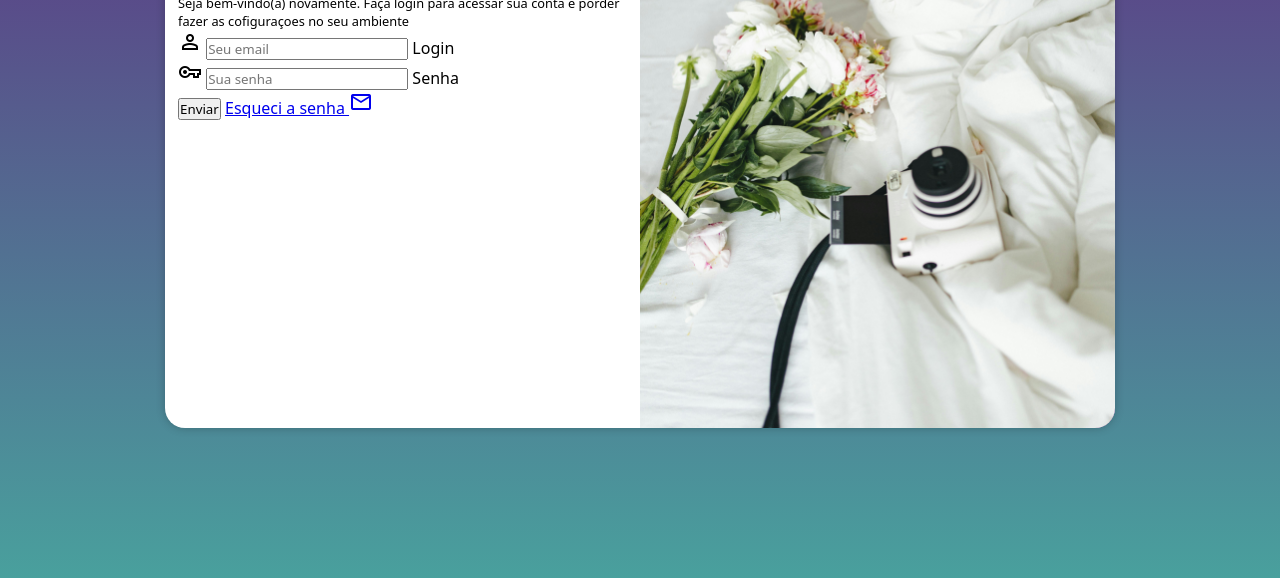
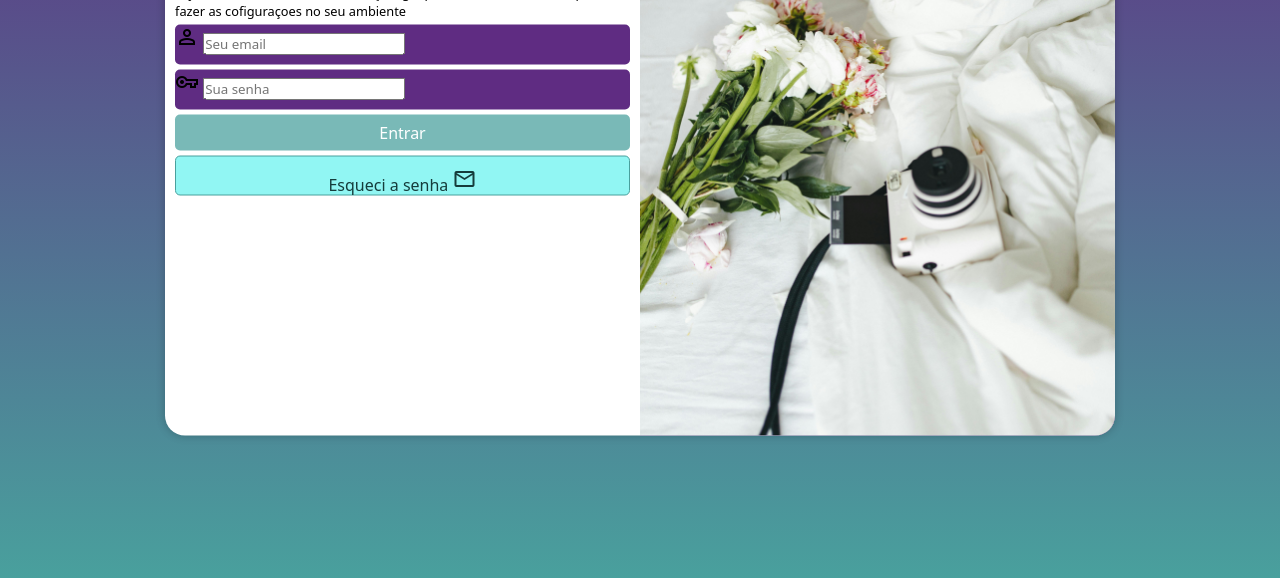
Before and after one commit to JoaoVictor1819/projeto-login, a plain HTML site: page index.html in a window 1280 px wide. Shown: the part 222-800 px from the top of the page. Drawn offline with nearby package versions, Linux system fonts and the light colour scheme.

Commit message:
formatação do formulario

```diff
--- a/estilos/media-query.css
+++ b/estilos/media-query.css
@@ -47,6 +47,5 @@
     }
     #formulario > p{
    font-size: 0.8em;
+    }
 }
-
-}
--- a/estilos/style.css
+++ b/estilos/style.css
@@ -33,7 +33,7 @@ main{
     overflow: hidden;
     background-color: white;
     width: 250px;
-    height: 500px;
+    height: 515px;
     border-radius: 20px;
     box-shadow: 0px 0px 10px rgba(0, 0, 0, 0.23);
 
@@ -50,7 +50,7 @@ main{
 }
 #login > #formulario{
     display: block;
-    padding: 13px;
+    padding: 10px;
 }
 #formulario > h1{
     text-align: center;
@@ -59,3 +59,52 @@ main{
 #formulario > p{
    font-size: 0.8em;
 }
+form > .campo{
+   background-color: #5f2c82;
+   display: block;
+   width: 100%;
+   height: 40px;
+   border-radius: 5px;
+   margin: 5px 0px;
+}
+.campo > label{
+    display: none;
+}
+form > input[type=submit]{
+    display: block;
+    font-size: 1em;
+    width: 100%;
+    height: 36px;
+    background-color: #49a09dbb;
+    color: white;
+    border: none;
+    border-radius: 5px;
+    cursor: pointer;
+}
+
+form > input[type=submit]:hover{
+    background-color: #244948;
+    font-size: 1.2em;
+    transition: 0.5s;
+}
+
+form > .botao{
+    display: block;
+    text-align: center;
+    font-size: 1em;
+    width: 100%;
+    height: 40px;
+    padding-top: 10px;
+    margin-top: 5px;
+    background-color: #91f6f3;
+    border: 1px solid #49a09d;
+    border-radius: 5px;
+    text-decoration: none;
+    color: #153c3b;
+}
+form > .botao:hover{
+    background-color: #aee4e3;
+}
+.botao > i{
+    font-size: 0.3em;
+}
--- a/index.html
+++ b/index.html
@@ -21,15 +21,15 @@
                    <div class="campo">
                       <span class="material-symbols-outlined">person</span>
                       <input type="email" name="login" id="ilogin" placeholder="Seu email" required autocomplete="email" maxlength="30">
-                        <label for="ilogin">Login</label>
+                        <label for="ilogin"></label>
                    </div>
                    <div class="campo">
                    <span class="material-symbols-outlined">vpn_key</span>
                       <input type="password" name="senha" id="isenha" placeholder="Sua senha" required autocomplete="current-password" maxlength="15" minlength="8">
-                       <label for="isenha">Senha</label>
+                       <label for="isenha"></label>
                    </div>
-                   <input type="submit" value="Enviar">
-                   <a href="esqueci.html">
+                   <input type="submit" value="Entrar" class="entrar">
+                   <a href="esqueci.html" class="botao">
                     Esqueci a senha  <span class="material-symbols-outlined">mail</span>
                    </a>
                 </form>
```
